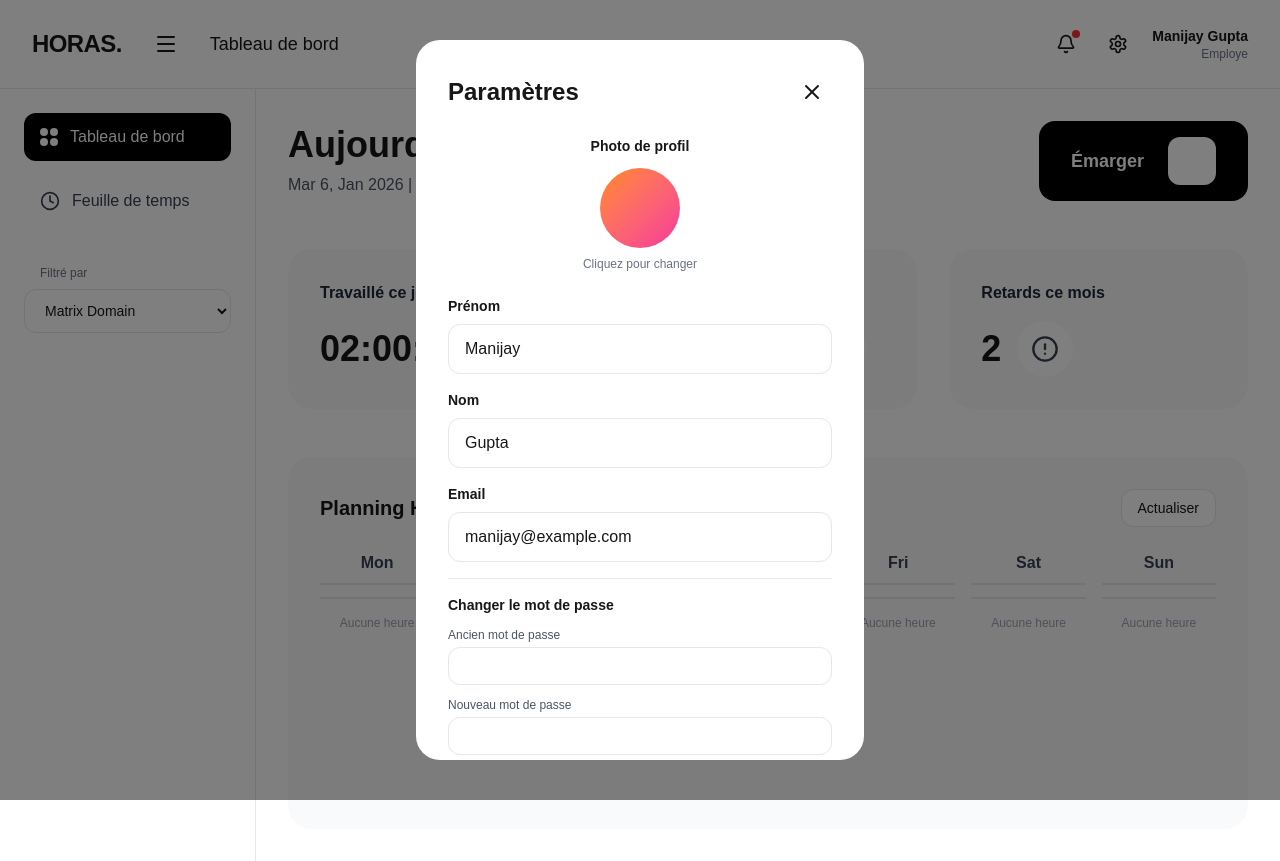
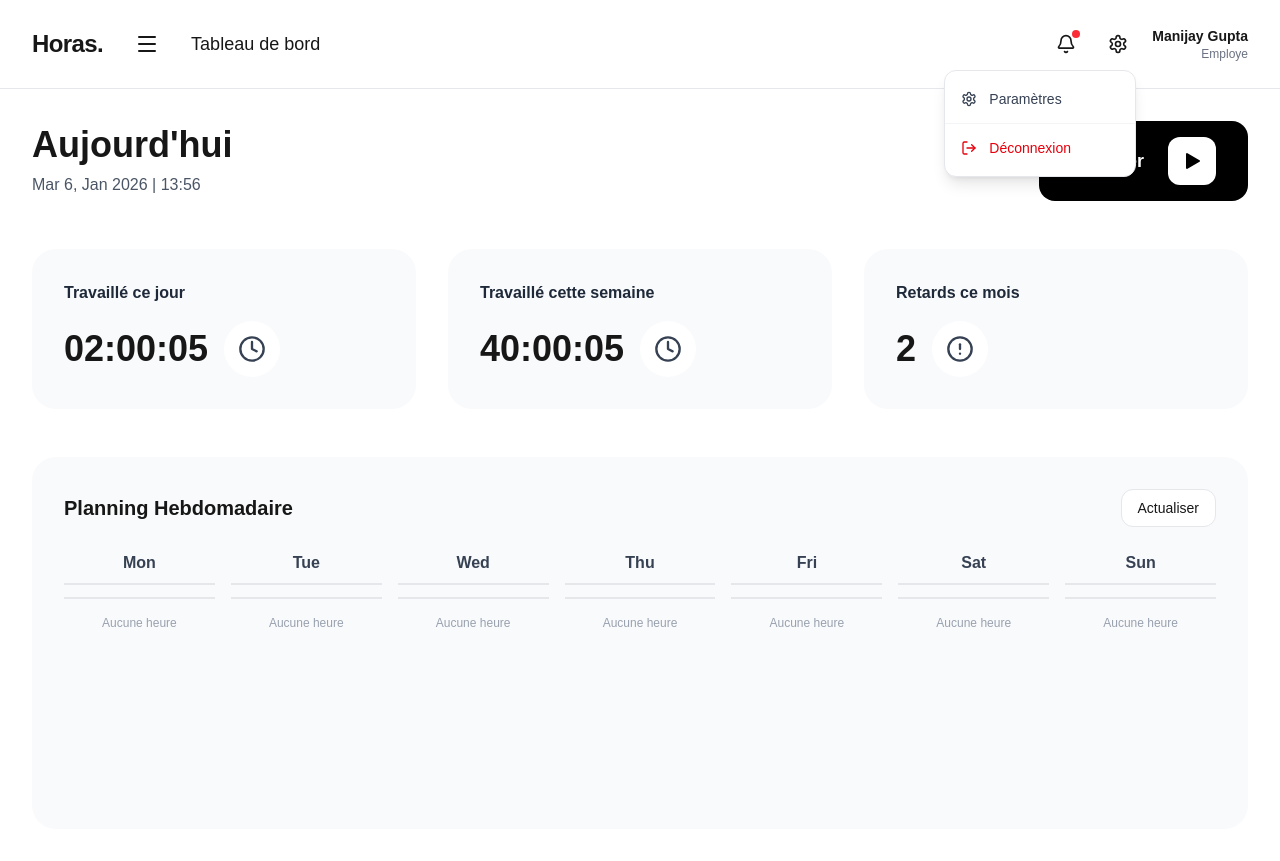
Before and after one commit to AadiDevv/Horas, a Next.js app in the folder frontend/: page /dashboard-agent in a window 1280 px wide. Both pictures are taken after a click on the button 1118 px from the left and 44 px from the top of the page. Built offline with nearby package versions, Linux system fonts and the light colour scheme.

Commit message:
feat: add-dropdown

```diff
--- a/frontend/src/app/dashboard-agent/page.tsx
+++ b/frontend/src/app/dashboard-agent/page.tsx
@@ -1,7 +1,7 @@
 'use client';
 
 import { useState, useEffect } from 'react';
-import { Clock, Menu, Bell, Play, AlertCircle, X, Loader2 } from 'lucide-react';
+import { Clock, Menu, Bell, Play, Pause, AlertCircle, X, Loader2 } from 'lucide-react';
 
 // Mock Data
 const mockUsers = [
@@ -91,6 +91,7 @@
   const [mounted, setMounted] = useState(false);
   const [sidebarOpen, setSidebarOpen] = useState(true);
   const [settingsOpen, setSettingsOpen] = useState(false);
+  const [dropdownOpen, setDropdownOpen] = useState(false);
   const [userData, setUserData] = useState<any>(null);
   const [formData, setFormData] = useState({
     prenom: '',
@@ -129,7 +130,20 @@
     // Charger les données utilisateur au montage
     loadUserData();
 
-    return () => clearInterval(timer);
+    // Fermer le dropdown si on clique ailleurs
+    const handleClickOutside = (e: MouseEvent) => {
+      const target = e.target as HTMLElement;
+      if (!target.closest('.dropdown-container')) {
+        setDropdownOpen(false);
+      }
+    };
+
+    document.addEventListener('click', handleClickOutside);
+
+    return () => {
+      clearInterval(timer);
+      document.removeEventListener('click', handleClickOutside);
+    };
   }, []);
 
   const loadUserData = async () => {
@@ -221,8 +235,6 @@
         email: formData.email,
         password: formData.newPassword ? formData.newPassword : undefined,
         photo: formData.photo ? formData.photo : undefined,
-        // photo: photoPreview, // TODO: Gérer l'upload de l'image
-        // password changes to be handled separately
       });
 
       if (response.success) {
@@ -263,7 +275,14 @@
         confirmPassword: ''
       });
       setSettingsOpen(true);
+      setDropdownOpen(false);
     }
+  };
+
+  const handleLogout = () => {
+    console.log('🚪 Déconnexion...');
+    localStorage.removeItem('authToken');
+    window.location.href = '/login';
   };
 
   const dayKeys = ['Mon', 'Tue', 'Wed', 'Thu', 'Fri', 'Sat', 'Sun'] as const;
@@ -291,7 +310,7 @@
       {/* Header */}
       <header className="flex items-center justify-between px-8 py-6 border-b border-gray-200">
         <div className="flex items-center gap-6">
-          <h1 className="text-2xl font-bold tracking-tight">HORAS.</h1>
+          <h1 className="text-2xl font-bold tracking-tight">Horas.</h1>
           <button
             onClick={() => setSidebarOpen(!sidebarOpen)}
             className="p-2 hover:bg-gray-100 rounded-lg transition"
@@ -306,8 +325,11 @@
             <Bell size={20} />
             <span className="absolute top-1 right-1 w-2 h-2 bg-red-500 rounded-full"></span>
           </button>
+
+          {/* Dropdown Menu */}
+          <div className="relative dropdown-container">
             <button
-            onClick={handleOpenSettings}
+              onClick={() => setDropdownOpen(!dropdownOpen)}
               className="p-2 hover:bg-gray-100 rounded-lg transition"
             >
               <svg xmlns="http://www.w3.org/2000/svg" width="20" height="20" viewBox="0 0 24 24" fill="none" stroke="currentColor" strokeWidth="2" strokeLinecap="round" strokeLinejoin="round">
@@ -315,6 +337,38 @@
                 <circle cx="12" cy="12" r="3"/>
               </svg>
             </button>
+
+            {/* Dropdown Content */}
+            {dropdownOpen && (
+              <div className="absolute right-0 mt-2 w-48 bg-white rounded-xl shadow-lg border border-gray-200 py-2 z-50">
+                <button
+                  onClick={handleOpenSettings}
+                  className="w-full px-4 py-2.5 text-left text-sm font-medium text-gray-700 hover:bg-gray-50 transition flex items-center gap-3"
+                >
+                  <svg xmlns="http://www.w3.org/2000/svg" width="16" height="16" viewBox="0 0 24 24" fill="none" stroke="currentColor" strokeWidth="2" strokeLinecap="round" strokeLinejoin="round">
+                    <path d="M12.22 2h-.44a2 2 0 0 0-2 2v.18a2 2 0 0 1-1 1.73l-.43.25a2 2 0 0 1-2 0l-.15-.08a2 2 0 0 0-2.73.73l-.22.38a2 2 0 0 0 .73 2.73l.15.1a2 2 0 0 1 1 1.72v.51a2 2 0 0 1-1 1.74l-.15.09a2 2 0 0 0-.73 2.73l.22.38a2 2 0 0 0 2.73.73l.15-.08a2 2 0 0 1 2 0l.43.25a2 2 0 0 1 1 1.73V20a2 2 0 0 0 2 2h.44a2 2 0 0 0 2-2v-.18a2 2 0 0 1 1-1.73l.43-.25a2 2 0 0 1 2 0l.15.08a2 2 0 0 0 2.73-.73l.22-.39a2 2 0 0 0-.73-2.73l-.15-.08a2 2 0 0 1-1-1.74v-.5a2 2 0 0 1 1-1.74l.15-.09a2 2 0 0 0 .73-2.73l-.22-.38a2 2 0 0 0-2.73-.73l-.15.08a2 2 0 0 1-2 0l-.43-.25a2 2 0 0 1-1-1.73V4a2 2 0 0 0-2-2z"/>
+                    <circle cx="12" cy="12" r="3"/>
+                  </svg>
+                  Paramètres
+                </button>
+
+                <div className="border-t border-gray-100 my-1"></div>
+
+                <button
+                  onClick={handleLogout}
+                  className="w-full px-4 py-2.5 text-left text-sm font-medium text-red-600 hover:bg-red-50 transition flex items-center gap-3"
+                >
+                  <svg xmlns="http://www.w3.org/2000/svg" width="16" height="16" viewBox="0 0 24 24" fill="none" stroke="currentColor" strokeWidth="2" strokeLinecap="round" strokeLinejoin="round">
+                    <path d="M9 21H5a2 2 0 0 1-2-2V5a2 2 0 0 1 2-2h4"/>
+                    <polyline points="16 17 21 12 16 7"/>
+                    <line x1="21" y1="12" x2="9" y2="12"/>
+                  </svg>
+                  Déconnexion
+                </button>
+              </div>
+            )}
+          </div>
+
           <div className="flex items-center gap-3">
             <div className="text-right">
               {loading ? (
@@ -458,38 +512,6 @@
 
       {/* Main Content */}
       <div className="flex">
-        {/* Sidebar */}
-        {sidebarOpen && (
-          <aside className="w-64 p-6 space-y-4 border-r border-gray-200">
-            <button className="w-full flex items-center gap-3 px-4 py-3 bg-black text-white rounded-xl font-medium transition hover:bg-gray-800">
-              <div className="grid grid-cols-2 gap-0.5">
-                <div className="w-2 h-2 bg-white rounded-sm"></div>
-                <div className="w-2 h-2 bg-white rounded-sm"></div>
-                <div className="w-2 h-2 bg-white rounded-sm"></div>
-                <div className="w-2 h-2 bg-white rounded-sm"></div>
-              </div>
-              Tableau de bord
-            </button>
-
-            <button className="w-full flex items-center gap-3 px-4 py-3 text-gray-700 rounded-xl font-medium transition hover:bg-gray-100">
-              <Clock size={20} />
-              Feuille de temps
-            </button>
-
-            <div className="pt-6">
-              <label className="block text-xs text-gray-500 mb-2 px-4">Filtré par</label>
-              <select
-                value={selectedDomain}
-                onChange={(e) => setSelectedDomain(e.target.value)}
-                className="w-full px-4 py-3 border border-gray-200 rounded-xl font-medium text-sm focus:outline-none focus:ring-2 focus:ring-black cursor-pointer"
-              >
-                <option>Matrix Domain</option>
-                <option>Design Domain</option>
-                <option>Dev Domain</option>
-              </select>
-            </div>
-          </aside>
-        )}
 
         {/* Main Dashboard */}
         <main className="flex-1 p-8">
@@ -504,7 +526,11 @@
             >
               {isClockingIn ? 'Clock Out' : 'Émarger'}
               <div className="w-12 h-12 bg-white bg-opacity-20 rounded-xl flex items-center justify-center">
-                <Play size={24} className="fill-white text-white" />
+                {isClockingIn ? (
+                  <Pause size={24} className="fill-black" />
+                ) : (
+                  <Play size={24} className="fill-black" />
+                )}
               </div>
             </button>
           </div>
```
Lines whose indentation alone changed are shown as unchanged.
